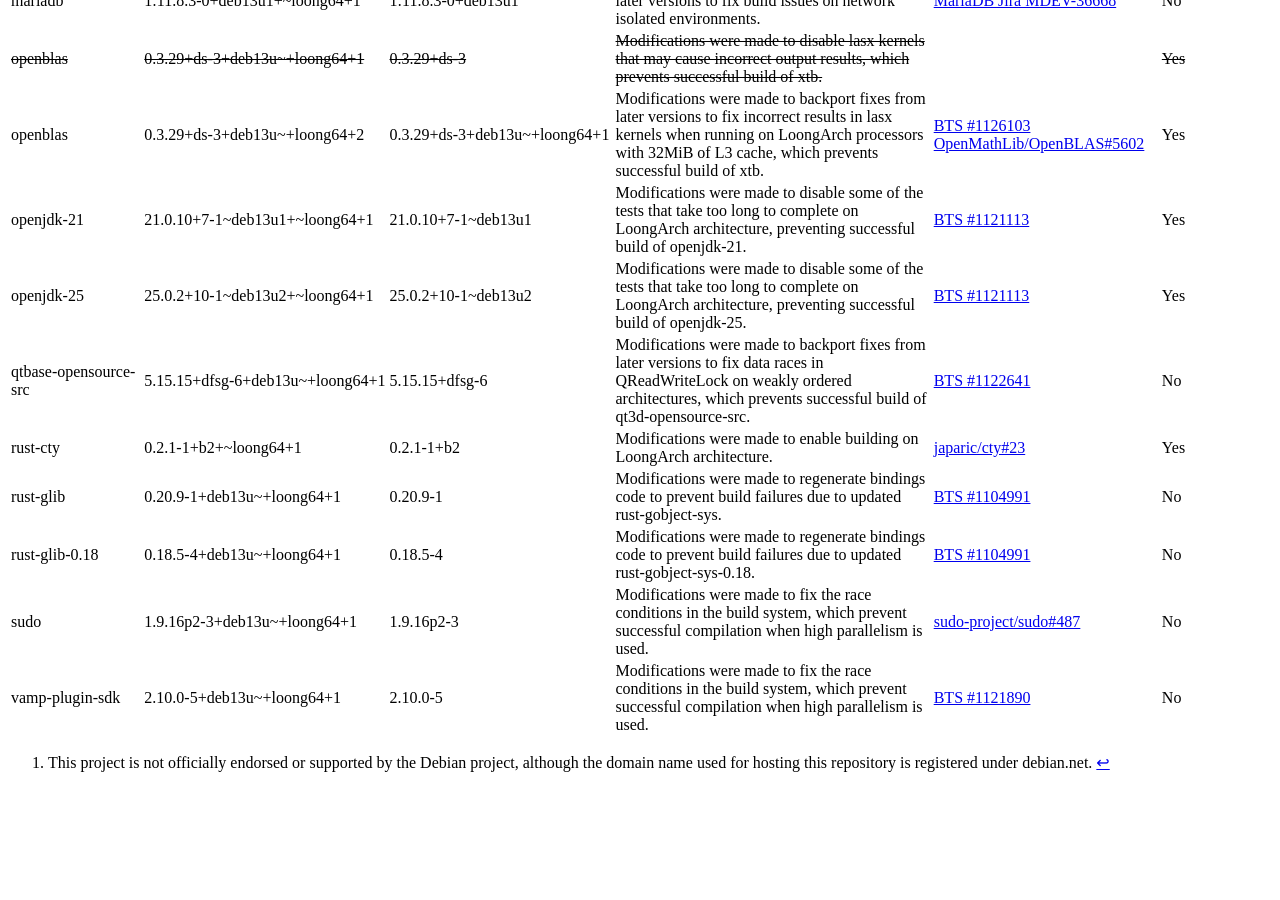
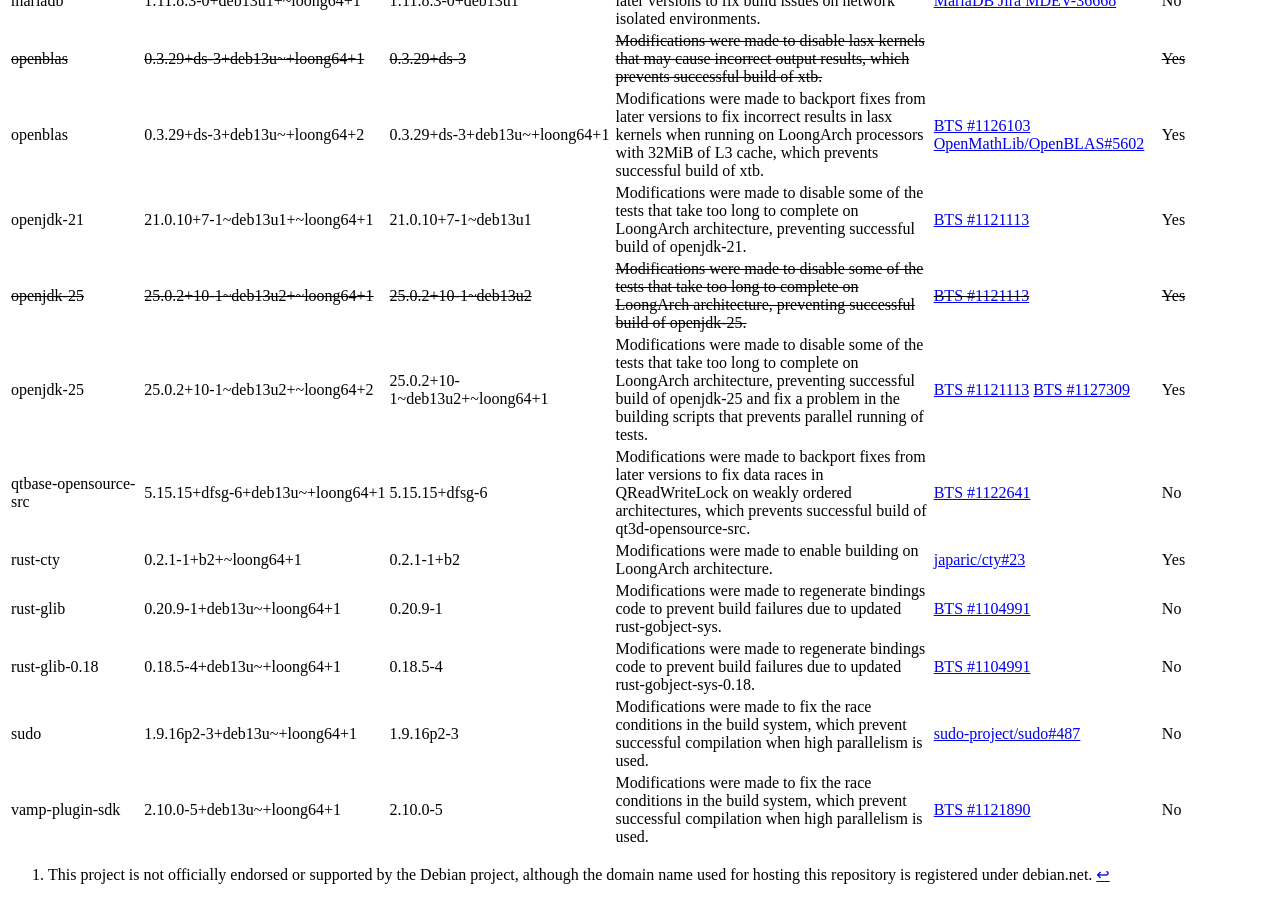
Before and after one commit to triloong/website, a Jekyll site: the page built from index.md, in a window 1280 px wide and 900 px high, scrolled down 3850 px. Built offline with Jekyll 4.4.1, drawn with Linux system fonts in a browser that asks for light colours; before the commit the page ends 4638 px from its top, so only the background shows below that.

Commit message:
add openjdk

```diff
--- a/_data/mpkg.yaml
+++ b/_data/mpkg.yaml
@@ -266,6 +266,7 @@
 - package: openjdk-25
   version: 25.0.2+10-1~deb13u2+~loong64+1
   oldversion: 25.0.2+10-1~deb13u2
+  superseded: true
   description: >
     Modifications were made to disable some of the tests that take
     too long to complete on LoongArch architecture, preventing
@@ -273,3 +274,16 @@
   bugs:
     - debian: "1121113"
   loongarch_only: true
+
+- package: openjdk-25
+  version: 25.0.2+10-1~deb13u2+~loong64+2
+  oldversion: 25.0.2+10-1~deb13u2+~loong64+1
+  description: >
+    Modifications were made to disable some of the tests that take
+    too long to complete on LoongArch architecture, preventing
+    successful build of openjdk-25 and fix a problem in the building
+    scripts that prevents parallel running of tests.
+  bugs:
+    - debian: "1121113"
+    - debian: "1127309"
+  loongarch_only: true
```
